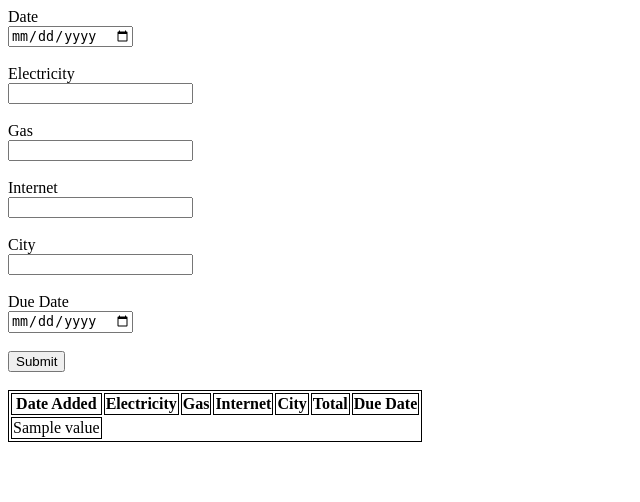
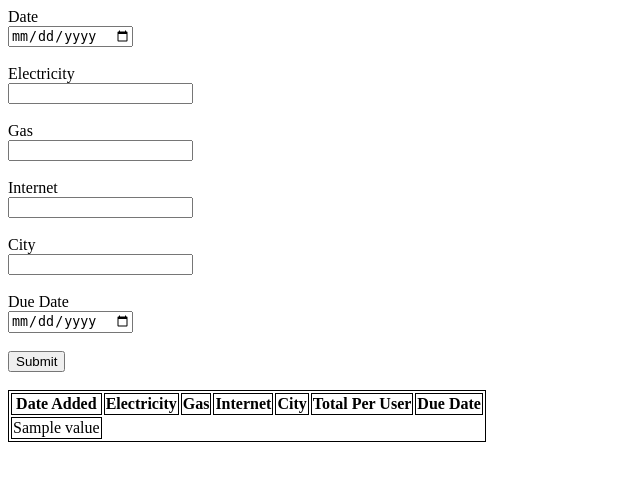
Before and after one commit to alexsimpson440dev/Utility-Grounds, a Flask app: template templates/manage.html in a window 1280 px wide. Shown: the top 502 px of the page, without its empty margins (0-640 px from the left). Run offline with Flask 2, Linux system fonts and the light colour scheme; the template is opened without the code that fills it: most values are stand-ins (such as "Sample title", 1, 10 or a date in 2020).

Commit message:
Changed HTML to say the total is the total per person. Updated the get bill method to display the bill total/users.

```diff
--- a/src/database.py
+++ b/src/database.py
@@ -2,6 +2,7 @@
 # todo: go to - https://www.pgadmin.org - for a postgres manager
 
 import os
+from decimal import Decimal
 from src.user import User
 from src.bills import Bills
 from sqlalchemy import Table, MetaData, Column, Integer, Float, String, Date, ForeignKey, create_engine
@@ -92,12 +93,13 @@
     # takes the bills and places them in a list
     # the list is then placed into a dictionary with a key that starts at one.
     def _get_bills(self):
+        user_count = self._count_users()
         counter = 1
         bills_dict = dict()
         session = self._get_session()
         for bid, da, e, g, i, c, t, dd in session.query(Bills.bill_id, Bills.date_added, Bills.electricity, Bills.gas, Bills.internet,
                                    Bills.city, Bills.total, Bills.due_date):
-            loop_list = [da, e, g, i, c, t, dd]
+            loop_list = [da, e, g, i, c, round(Decimal(t)/Decimal(user_count), 2), dd]
             for items in loop_list:
                 bills_dict.setdefault(counter, []).append(items)
             counter+=1
--- a/src/server.py
+++ b/src/server.py
@@ -70,7 +70,6 @@
                 print('Run Time Error: ', e)
                 return redirect('signup.html')
 
-            return redirect('index.html')
         # if it is not available, a message will be displayed to the user
         # todo: fix how the message is displayed
         else:
@@ -128,15 +127,9 @@
             city = request.form.get('city')
             due_date = request.form.get('due_date')
 
-            # divides bills by the number of people
-            count = MANAGER._get_user_count()
-            electricity = round(Decimal(electricity) / Decimal(count), 2)
-            gas = round(Decimal(gas) / Decimal(count), 2)
-            internet = round(Decimal(internet) / Decimal(count), 2)
-            city = round(Decimal(city) / Decimal(count), 2)
-
             # gets total
             total = Decimal(electricity) + Decimal(gas) + Decimal(internet) + Decimal(city)
+
             # tries to add a bill to the database
             # if it is a success, the bill will be added and the page will redirect back to the manage.html
             # this will then show an updated view of the bills
@@ -165,6 +158,7 @@
 
 # signs a user in based on the email address
 # todo: add a time out
+
 # def sign_in(email_address):
     #session['email'] = email_address
 
--- a/templates/manage.html
+++ b/templates/manage.html
@@ -34,7 +34,7 @@
                 <th style="border: 1px solid black">Gas</th>
                 <th style="border: 1px solid black">Internet</th>
                 <th style="border: 1px solid black">City</th>
-                <th style="border: 1px solid black">Total</th>
+                <th style="border: 1px solid black">Total Per User</th>
                 <th style="border: 1px solid black">Due Date</th>
             </tr>
                     {% for key in bills %}
--- a/templates/viewbills.html
+++ b/templates/viewbills.html
@@ -12,7 +12,7 @@
                 <th style="border: 1px solid black">Gas</th>
                 <th style="border: 1px solid black">Internet</th>
                 <th style="border: 1px solid black">City</th>
-                <th style="border: 1px solid black">Total</th>
+                <th style="border: 1px solid black">Total Per User</th>
                 <th style="border: 1px solid black">Due Date</th>
             </tr>
                     {% for key in bills %}
```
